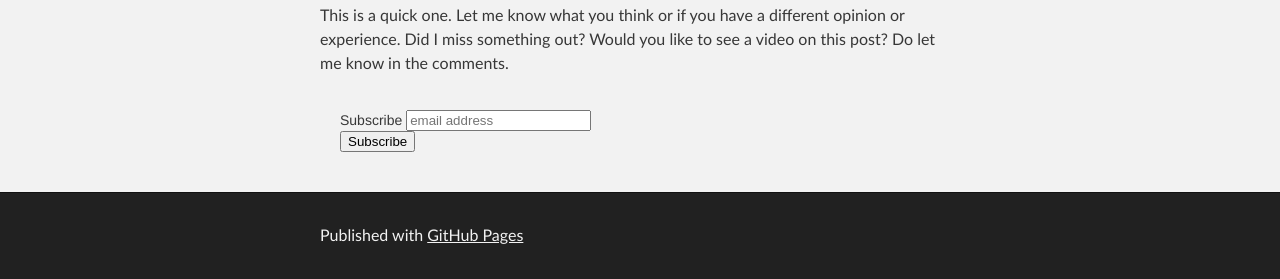
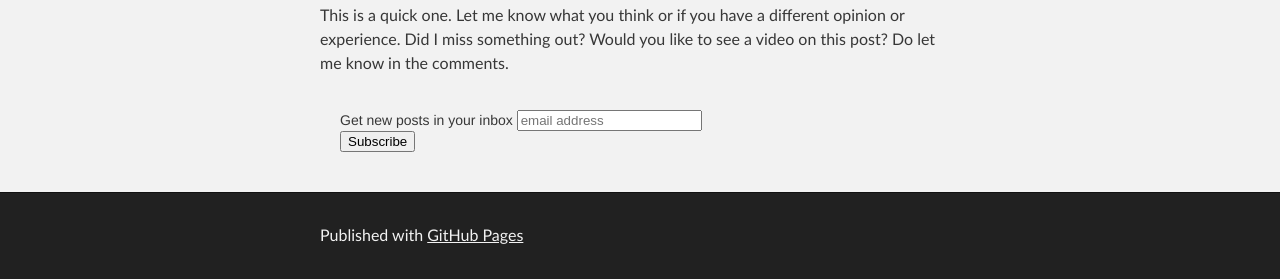
Before and after one commit to toluwajosh/toluwajosh.github.io, a Jekyll site: the page built from _posts/2020-01-04-best-free-video-editor-2020.md, in a window 1280 px wide. Shown: the part 1798-2077 px from the top of the page. Built offline with Jekyll 4.4.1, drawn with Linux system fonts in a browser that asks for light colours; comment, search, counter and statistics services are not loaded.

Commit message:
update: subscribe label

```diff
--- a/_layouts/post.html
+++ b/_layouts/post.html
@@ -25,7 +25,7 @@ layout: default
     method="post" id="mc-embedded-subscribe-form" name="mc-embedded-subscribe-form" class="validate" target="_blank"
     novalidate>
     <div id="mc_embed_signup_scroll">
-      <label for="mce-EMAIL">Subscribe</label>
+      <label for="mce-EMAIL">Get new posts in your inbox</label>
       <input type="email" value="" name="EMAIL" class="email" id="mce-EMAIL" placeholder="email address" required>
       <!-- real people should not fill this in and expect good things - do not remove this or risk form bot signups-->
       <div style="position: absolute; left: -5000px;" aria-hidden="true"><input type="text"
```
